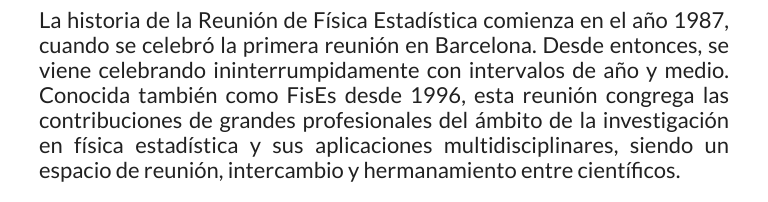
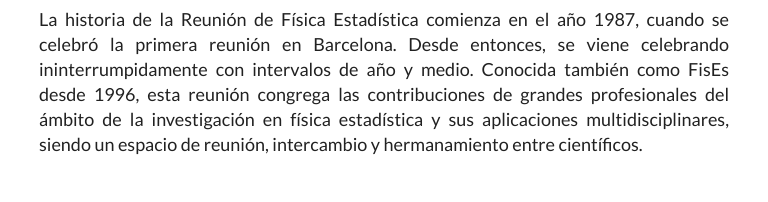
Before and after one commit to laiadc/fisesjoven21, a plain HTML site: page index.html in a window 768 px wide. Shown: the part 535-737 px from the top of the page. Drawn offline with Linux system fonts and the light colour scheme; files whose address does not match are found by name.

Commit message:
Responsive

```diff
--- a/css/main.css
+++ b/css/main.css
@@ -686,6 +686,18 @@ a.back-to-top:hover, a.back-to-top:focus {
     max-width: 700px;
 }
 
+p {
+  font-weight: 400;
+  font-family: 'Lato', sans-serif;
+  margin: 0px;
+  font-size: 18px;
+  text-align: justify;
+}
+
+th{
+  font-size: 18px;
+}
+
 }
 
 .navbar-toggler {
@@ -749,7 +761,19 @@ a.back-to-top:hover, a.back-to-top:focus {
   }
 
   .container-table{
-    max-width: 400px;
+    max-width: 320px;
+}
+
+p {
+  font-weight: 400;
+  font-family: 'Lato', sans-serif;
+  margin: 0px;
+  font-size: 18px;
+  text-align: justify;
+}
+
+th{
+  font-size: 18px;
 }
 
 }
```
